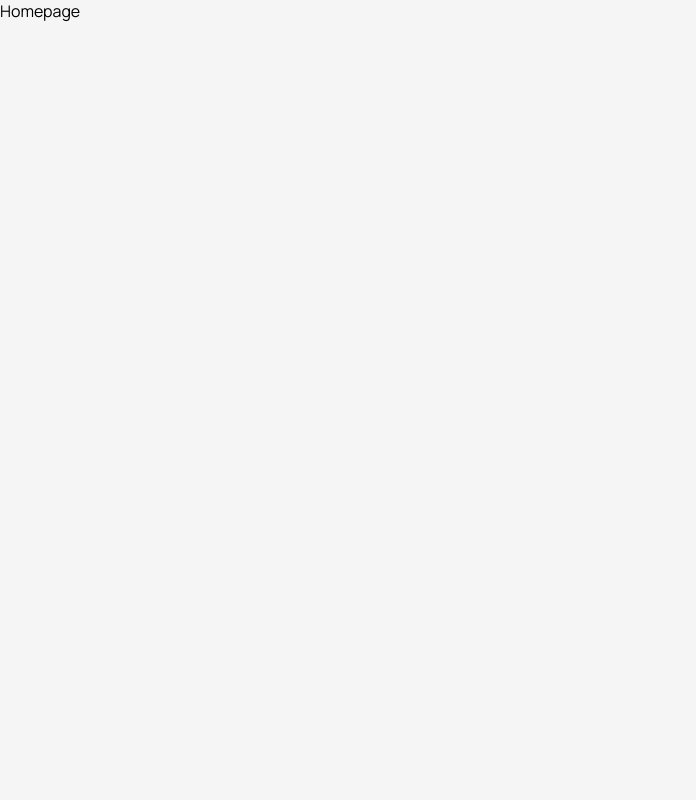
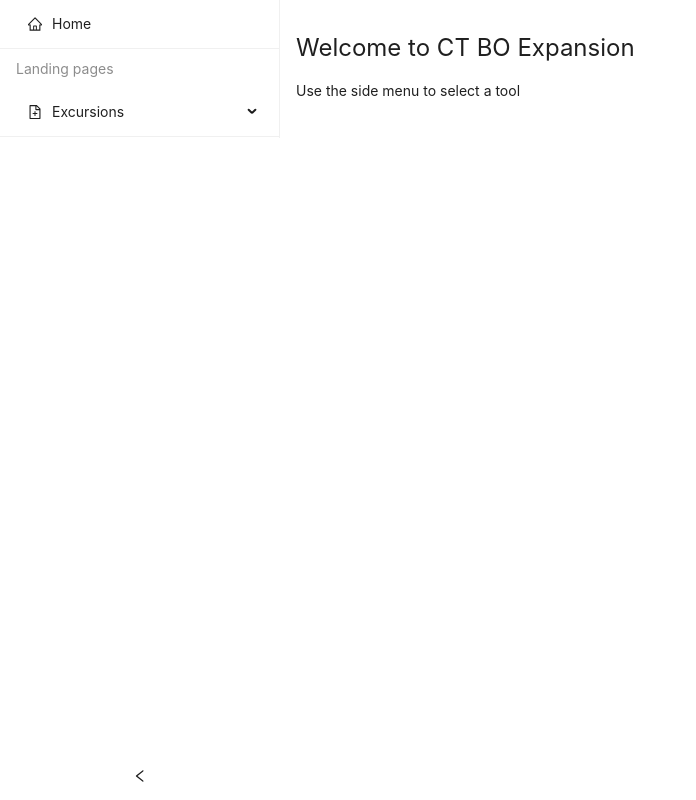
Before and after one commit to eviirus/CT-BO-Expansion, a React (Create React App) app: page / in a window 1280 px wide. Shown: the whole page, without its empty margins (0-696 px from the left). Built offline with nearby package versions, Linux system fonts and the light colour scheme.

Commit message:
created sidebar

```diff
--- /dev/null
+++ b/src/components/navigation/NavElements.js
@@ -0,0 +1,38 @@
+import { FileAddOutlined, HomeOutlined } from "@ant-design/icons";
+import { Link } from "react-router-dom";
+
+export const NavElements = [
+  {
+    key: "sub1",
+    label: <Link to="/">Home</Link>,
+    icon: <HomeOutlined />,
+  },
+  {
+    type: "divider",
+  },
+  {
+    key: "grp",
+    label: "Landing pages",
+    type: "group",
+    children: [
+      {
+        key: "g1",
+        label: "Excursions",
+        icon: <FileAddOutlined />,
+        children: [
+          {
+            key: "1",
+            label: (
+              <Link to="/landing-pages/excursions/excursion-page-generator">
+                Excursion page generator
+              </Link>
+            ),
+          },
+        ],
+      },
+    ],
+  },
+  {
+    type: "divider",
+  },
+];
--- /dev/null
+++ b/src/components/navigation/side-bar/SideBar.jsx
@@ -0,0 +1,25 @@
+import { NavElements } from "../NavElements";
+import { Menu } from "antd";
+import Sider from "antd/es/layout/Sider";
+import { useState } from "react";
+
+export default function SideBar() {
+    const [collapsed, setCollapsed] = useState(false);
+
+    return (
+        <Sider
+            collapsible
+            collapsed={collapsed}
+            onCollapse={(value) => setCollapsed(value)}
+            width={280}
+            style={{ minHeight: "100vh" }}
+            theme="light"
+        >
+            <Menu
+                items={NavElements}
+                mode="inline"
+                inlineCollapsed={collapsed}
+            />
+        </Sider>
+    );
+}
--- a/src/routes/Homepage.jsx
+++ b/src/routes/Homepage.jsx
@@ -1,4 +1,8 @@
 import { Helmet } from "react-helmet-async";
+import SideBar from "../components/navigation/side-bar/SideBar";
+import { Layout } from "antd";
+
+const { Content } = Layout;
 
 export default function Homepage(){
     const pageTitle = "CO BO Expansion"
@@ -9,9 +13,15 @@ export default function Homepage(){
                 <title>{pageTitle}</title>
                 <meta name="title" content={pageTitle}/>
             </Helmet>
-            <main>
-                Homepage
-            </main>
+            <Layout style={{ minHeight: "100vh" }}>
+            <SideBar />
+            <Layout>
+                <Content style={{padding: "16px", backgroundColor: "#fff"}}>
+                    <h1 className="regular24">Welcome to CT BO Expansion</h1>
+                    <p className="regular14">Use the side menu to select a tool</p>
+                </Content>
+            </Layout>
+        </Layout>
         </>
     )
 }
```
